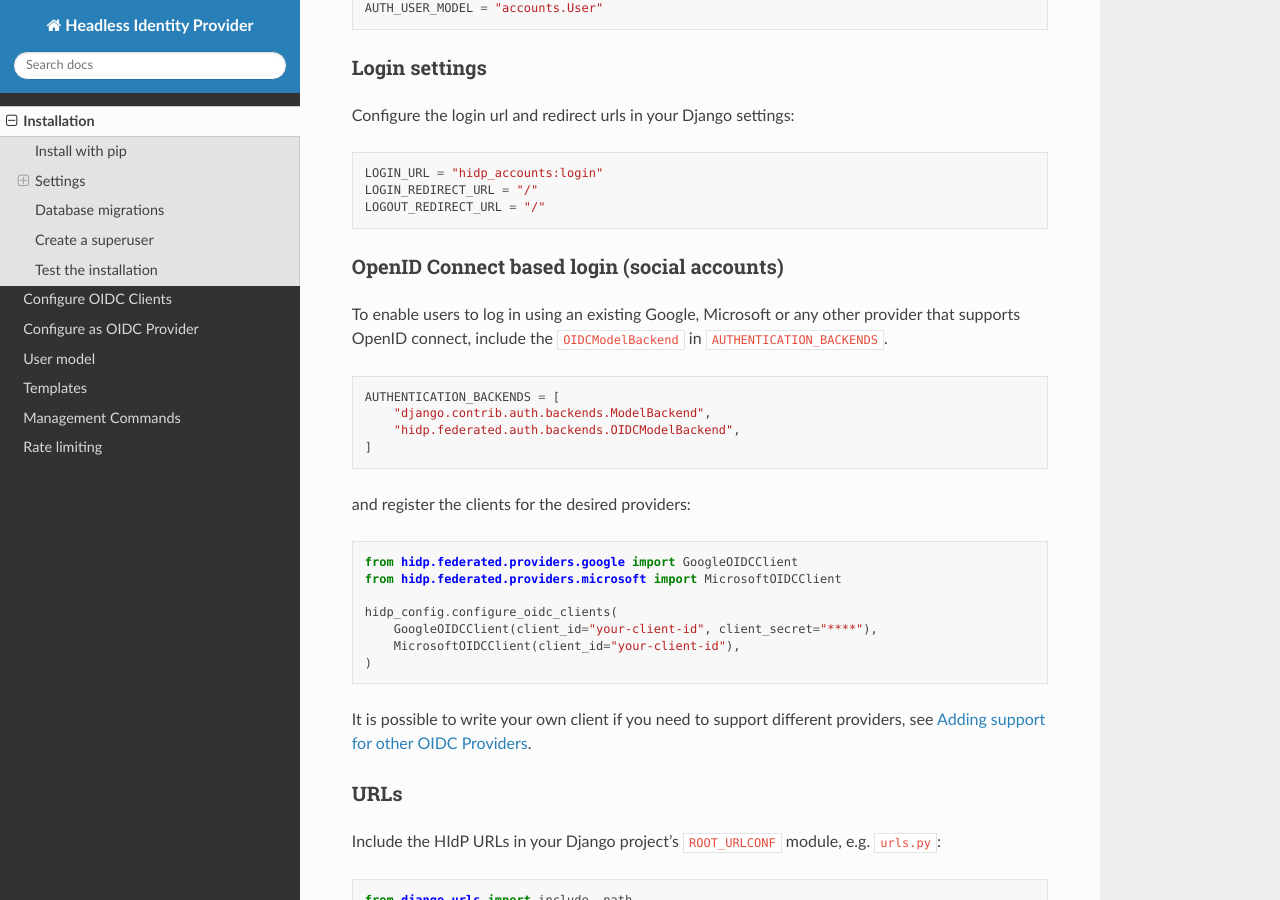
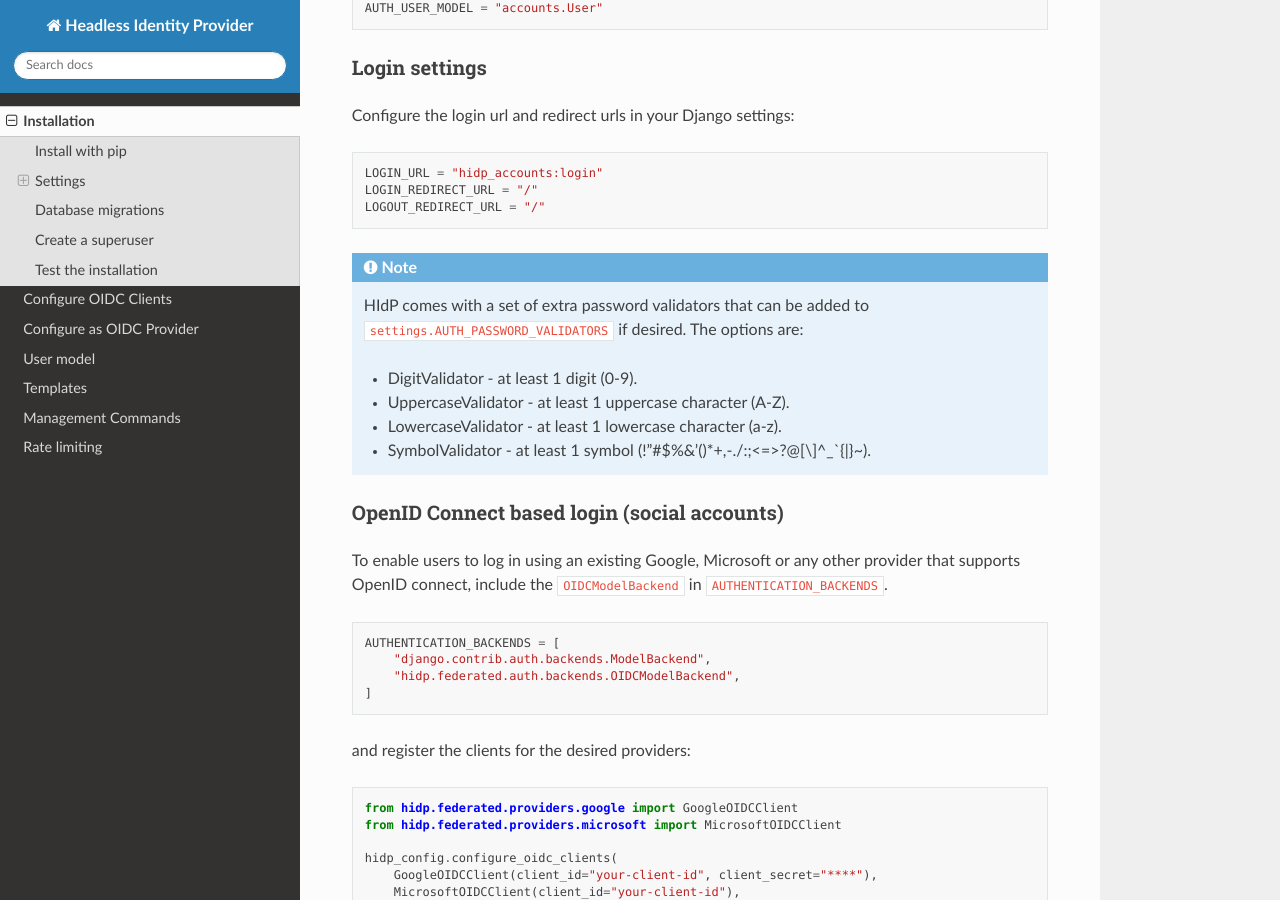
Before and after one commit to leukeleu/django-hidp, a Sphinx documentation site: the page built from packages/hidp/docs/installation.md, in a window 1280 px wide and 900 px high, scrolled down 1922 px. Built offline with Sphinx 7.4.7 and the Read the Docs theme 2.0.0, drawn with Linux system fonts in a browser that asks for light colours.

Commit message:
Add note in documentation

````diff
--- a/packages/hidp/docs/installation.md
+++ b/packages/hidp/docs/installation.md
@@ -93,6 +93,16 @@ LOGIN_REDIRECT_URL = "/"
 LOGOUT_REDIRECT_URL = "/"
 ```
 
+:::{note}
+HIdP comes with a set of extra password validators that can be added to
+`settings.AUTH_PASSWORD_VALIDATORS` if desired. The options are:
+
+- DigitValidator - at least 1 digit (0-9).
+- UppercaseValidator - at least 1 uppercase character (A-Z).
+- LowercaseValidator - at least 1 lowercase character (a-z).
+- SymbolValidator - at least 1 symbol (!"#$%&'()*+,-./:;<=>?@[\\]^_`{|}~).
+
+:::
 ### OpenID Connect based login (social accounts)
 
 To enable users to log in using an existing Google, Microsoft or any other provider that
````
